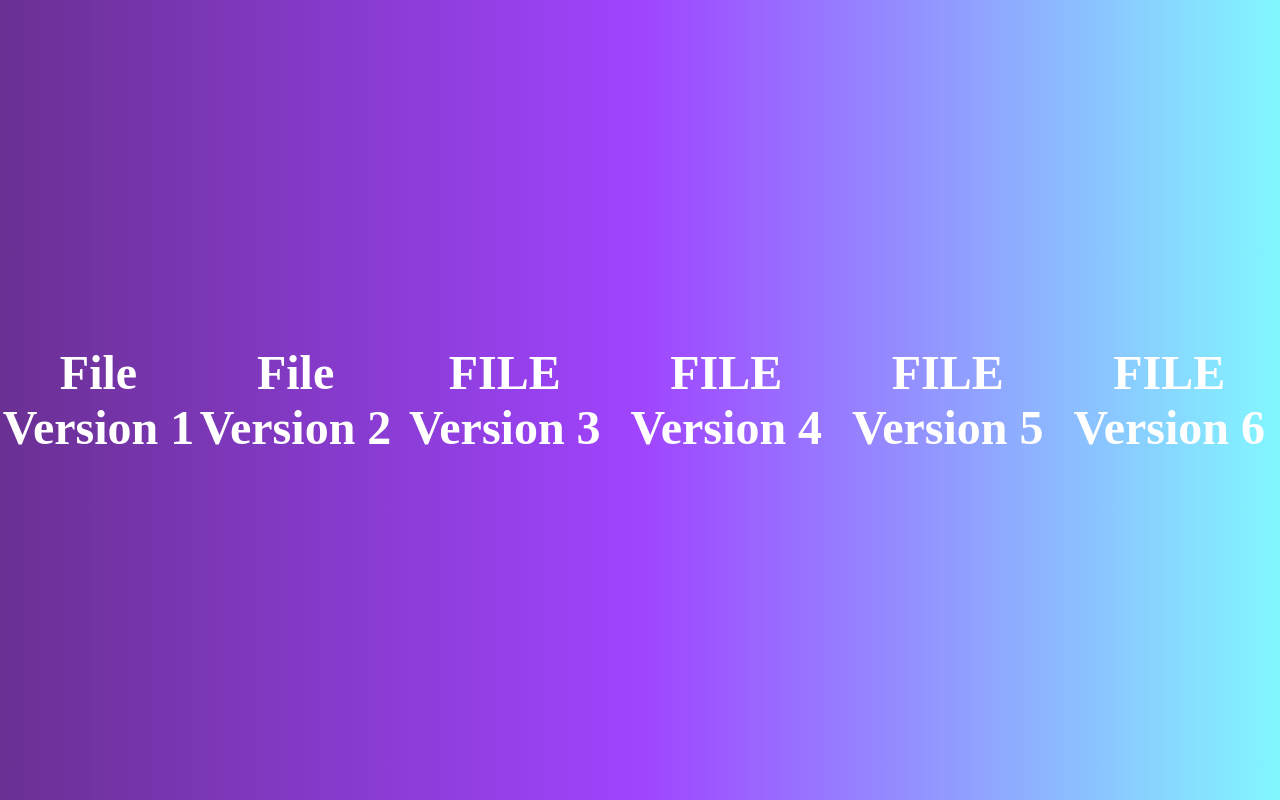
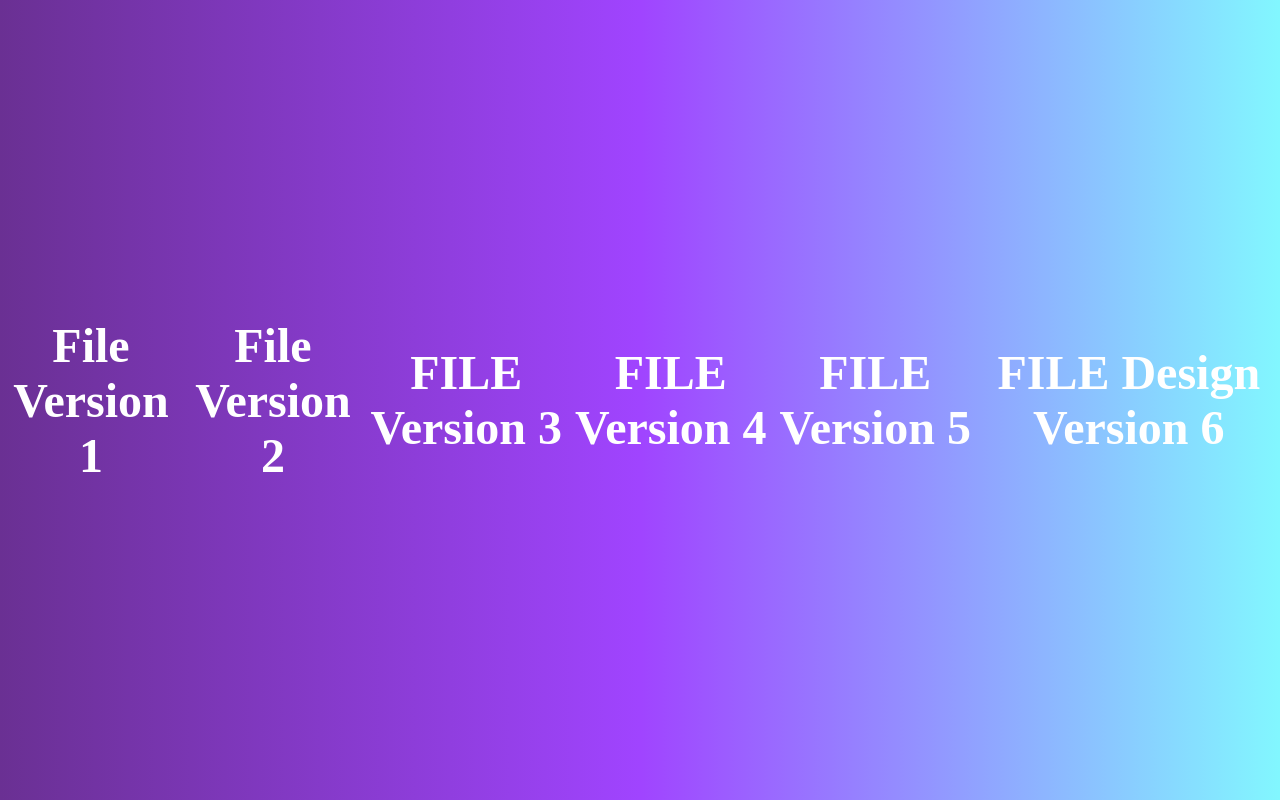
Before and after one commit to sunilvk211/test1, a plain HTML site: page index.html in a window 1280 px wide. Drawn offline with Linux system fonts and the light colour scheme.

Commit message:
changed h1 in V-6

```diff
--- a/index.html
+++ b/index.html
@@ -13,6 +13,6 @@
     <h1>FILE Version 3</h1>
     <h1>FILE Version 4</h1>
     <h1>FILE Version 5</h1>
-    <h1>FILE Version 6</h1>
+    <h1>FILE Design Version 6</h1>
 </body>
 </html>
```
